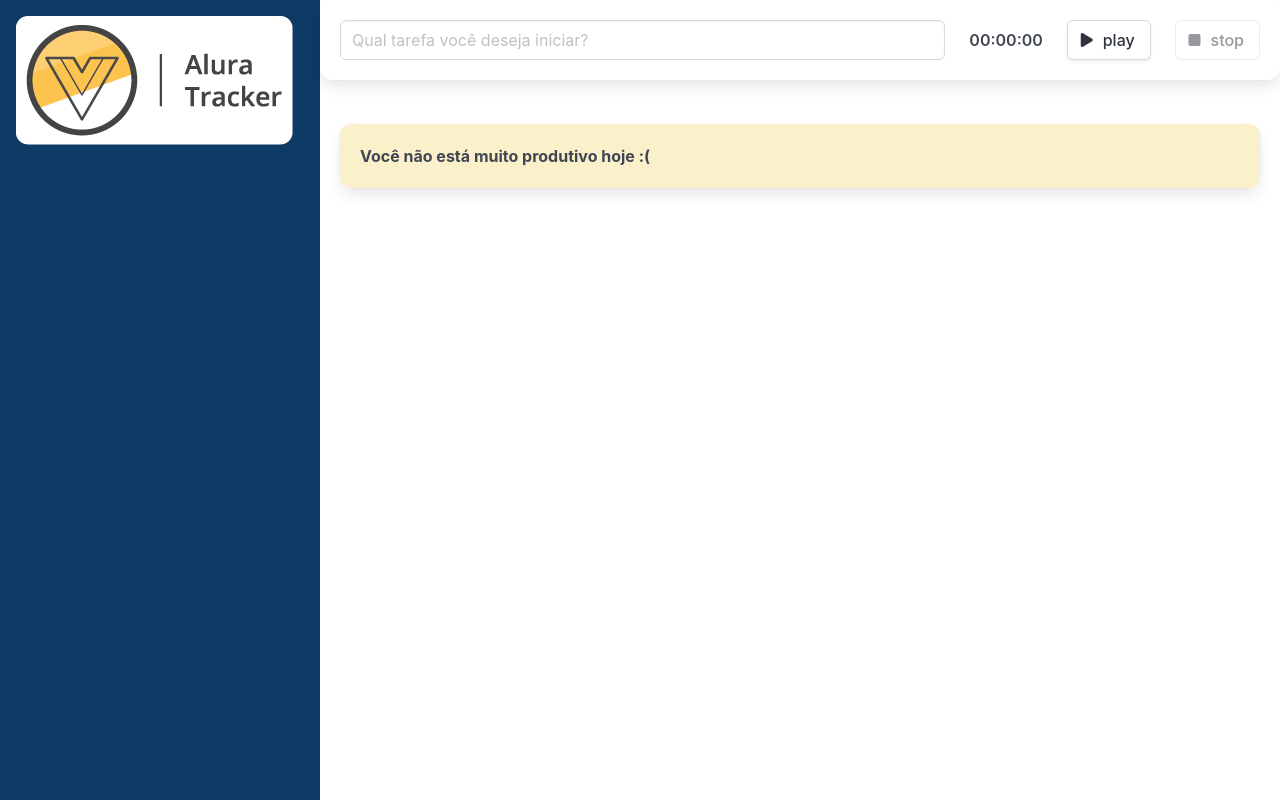
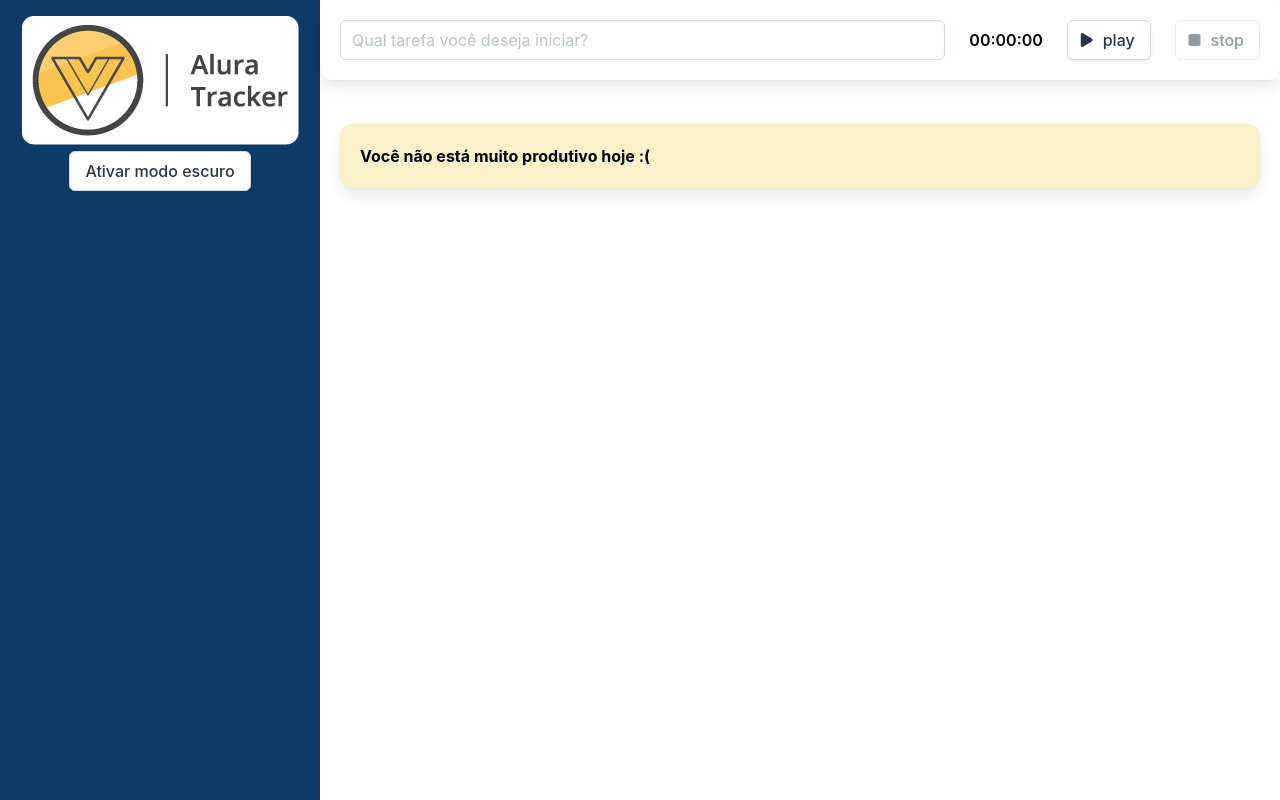
Before and after one commit to KevenAbraham/Alura-Tracker, a Vue app: page / in a window 1280 px wide. Built offline with nearby package versions, Linux system fonts and the light colour scheme.

Commit message:
feat: dark mode

```diff
--- a/src/App.vue
+++ b/src/App.vue
@@ -1,9 +1,9 @@
 <template>
-  <main class="columns is-gapless is-multiline">
+  <main class="columns is-gapless is-multiline" :class="{ 'modo-escuro': modoEscuroAtivo }">
     <div class="column is-one-quarter">
-      <BarraLateral />
+      <BarraLateral @aoTemaAlterado="trocarTema" />
     </div>
-    <div class="column is-three-quarter">
+    <div class="column is-three-quarter conteudo">
       <Formulario @aoSalvarTarefa="salvarTarefa" />
       <div class="lista">
         <Tarefa v-for="(tarefa, index) in tarefas" :key="index" :tarefa="tarefa" />
@@ -34,7 +34,8 @@
   },
   data() {
     return {
-      tarefas: [] as ITarefa[]
+      tarefas: [] as ITarefa[],
+      modoEscuroAtivo: false
     }
   },
   computed: {
@@ -45,6 +46,9 @@
   methods: {
     salvarTarefa(tarefa: ITarefa) {
       this.tarefas.push(tarefa)
+    },
+    trocarTema(modoEscuroAtivo: boolean) {
+      this.modoEscuroAtivo = modoEscuroAtivo
     }
   }
 });
@@ -54,4 +58,15 @@
 .lista {
   padding: 1.25rem;
 }
+main {
+  --bg-primario: #fff;
+  --texto-primario: #000;
+}
+main.modo-escuro {
+  --bg-primario: #2b2d42;
+  --texto-primario: #ddd;
+}
+.conteudo {
+  background-color: var(--bg-primario);
+}
 </style>
--- a/src/components/BarraLateral.vue
+++ b/src/components/BarraLateral.vue
@@ -1,8 +1,11 @@
 <template>
   <header>
-      <h1>
-        <img src="../assets/logo.png" alt="">
-      </h1>
+    <h1>
+      <img src="../assets/logo.png" alt="">
+    </h1>
+    <button class="button" @click="alterarTema">
+      {{ textoBotao }}
+    </button>
   </header>
 </template>
 
@@ -10,7 +13,27 @@
 import { defineComponent } from 'vue'
 
 export default defineComponent({
-  name: 'BarraLateral'
+  name: 'BarraLateral',
+  emits: ['aoTemaAlterado'],
+  data() {
+    return {
+      modoEscuroAtivo: false
+    }
+  },
+  computed: {
+    textoBotao() {
+      if (this.modoEscuroAtivo) {
+        return 'Desativar modo escuro'
+      }
+      return 'Ativar modo escuro'
+    }
+  },
+  methods: {
+    alterarTema() {
+      this.modoEscuroAtivo = !this.modoEscuroAtivo
+      this.$emit('aoTemaAlterado', this.modoEscuroAtivo)
+    }
+  }
 })
 </script>
 
@@ -20,7 +43,9 @@
   background: #0d3b66;
   width: 100%;
   height: 100vh;
+  text-align: center;
 }
+
 @media only screen and (max-width: 768px) {
   header {
     padding: 2.5rem;
--- a/src/components/Box.vue
+++ b/src/components/Box.vue
@@ -1,5 +1,5 @@
 <template>
-    <div class="box has-text-weight-bold">
+    <div class="box has-text-weight-bold" :style="estilos" >
       <slot></slot>
     </div>
   </template>
@@ -8,12 +8,14 @@
   import { defineComponent } from 'vue'
 
   export default defineComponent({
-    name: 'BoxView'
+    name: 'BoxView',
+    data() {
+        return {
+            estilos: {
+                backgroundColor: '#FAF0CA',
+                color: '#000'
+            }
+        }
+    }
   })
   </script>
-
-  <style scoped>
-  .box {
-    background: #FAF0CA;
-  }
-  </style>
```
